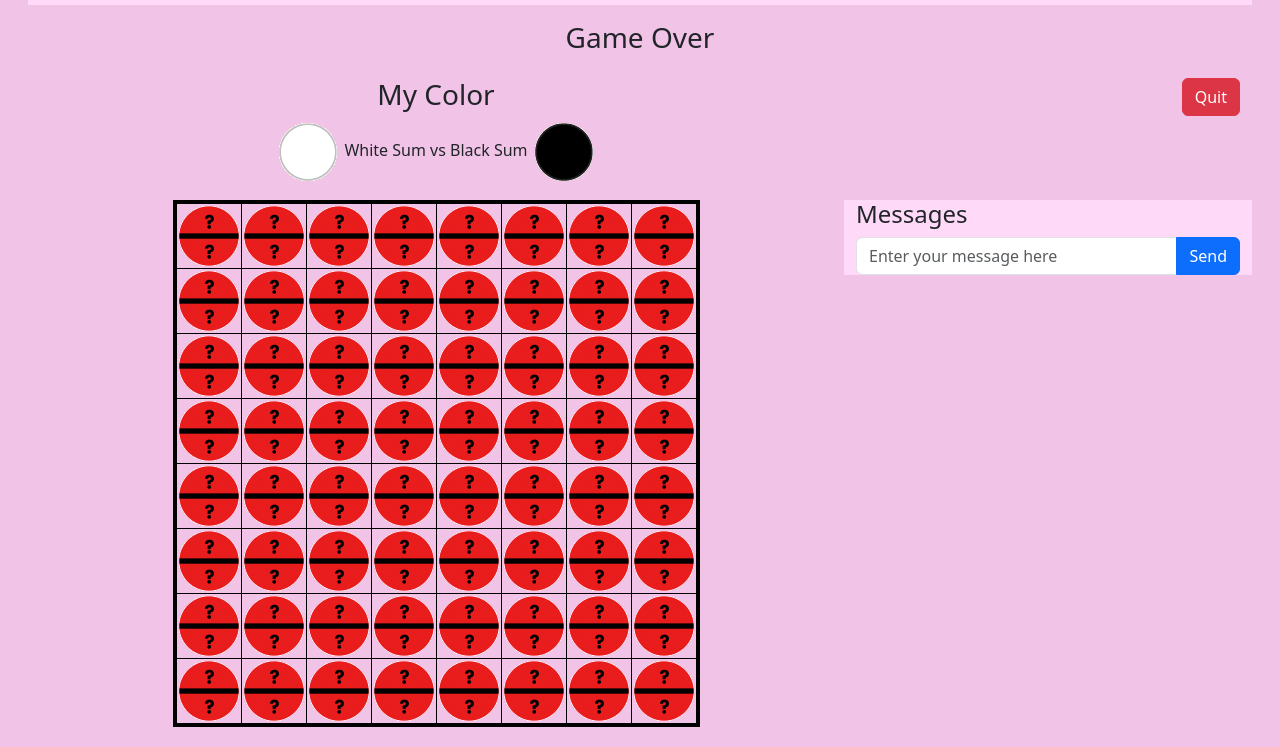
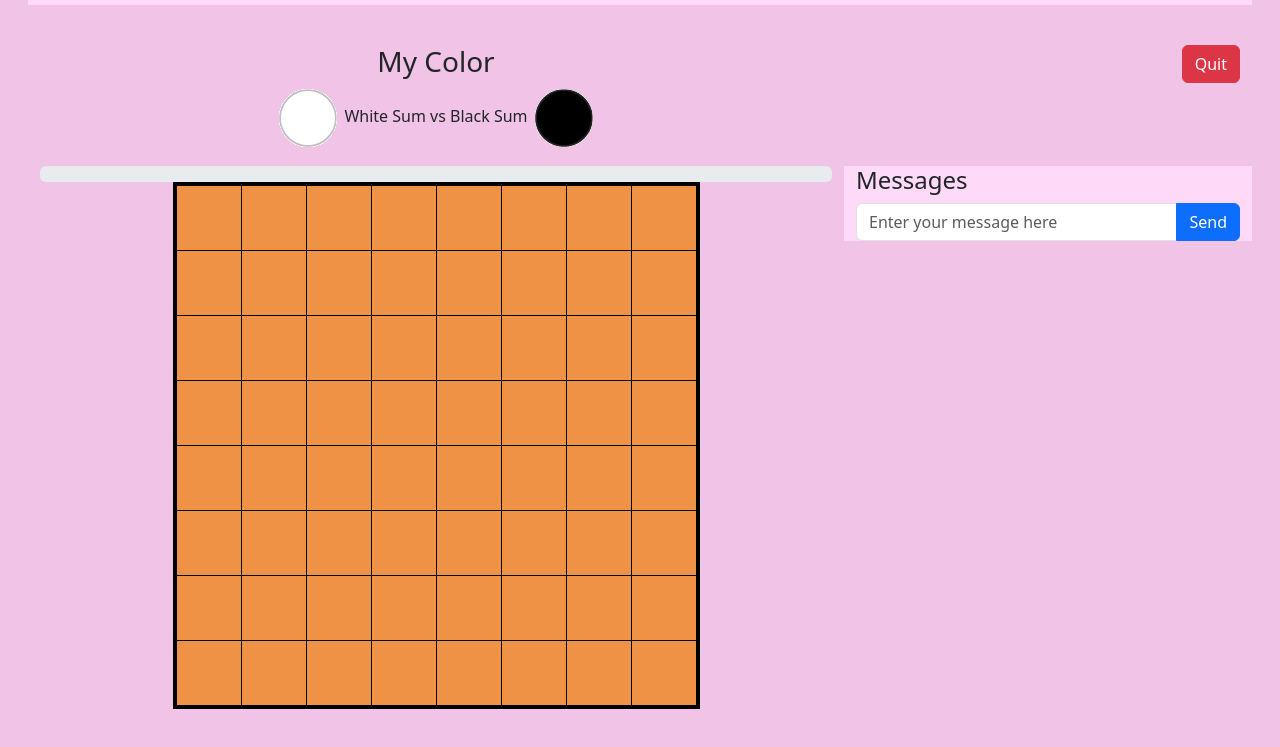
Before and after one commit to raponiUCI/reversi-raponi, a website: page public/game.html in a window 1280 px wide. Shown: the part 53-800 px from the top of the page. Drawn offline with nearby package versions, Linux system fonts and the light colour scheme; no server answers.

Commit message:
Launching the final game yay!

```diff
--- a/public/assets/css/game.css
+++ b/public/assets/css/game.css
@@ -25,10 +25,11 @@
     padding: 0px;
   }
 
-  table#game_board td{
+  table#game_board td {
     border: 1px solid black;
     margin: 0px;
     padding: 0px;
+    background-color: #f09245;
   }
 
   td.hovered_over:hover {
--- a/public/game.html
+++ b/public/game.html
@@ -20,7 +20,7 @@
 
     <div class="row m-3">
       <div class="col text-center">
-        <h3 id="game_over">Game Over</h3>
+        <h3 id="game_over"></h3>
       </div>
     </div>
 
@@ -42,81 +42,85 @@
       <div class="col">
         <div class="row align-items-start justify-content-center">
           <div class="col-md-8 table-responsive">
+            <div class="progress">
+              <div id="elapsed" class="progress-bar progress-bar-animated progress-bar-striped bg-success" role="progressbar" style="width:0%;" aria-valuenow="0" aria-valuemin="0" aria-valuemax="100">
+              </div>
+            </div>
             <table id="game_board" class="mx-auto w-auto">
               <tr>
-                <td id="0_0"><img class="img-fluid" src="assets/images/error.gif" alt="error" /></td>
-                <td id="0_1"><img class="img-fluid" src="assets/images/error.gif" alt="error" /></td>
-                <td id="0_2"><img class="img-fluid" src="assets/images/error.gif" alt="error" /></td>
-                <td id="0_3"><img class="img-fluid" src="assets/images/error.gif" alt="error" /></td>
-                <td id="0_4"><img class="img-fluid" src="assets/images/error.gif" alt="error" /></td>
-                <td id="0_5"><img class="img-fluid" src="assets/images/error.gif" alt="error" /></td>
-                <td id="0_6"><img class="img-fluid" src="assets/images/error.gif" alt="error" /></td>
-                <td id="0_7"><img class="img-fluid" src="assets/images/error.gif" alt="error" /></td>
+                <td id="0_0"><img class="img-fluid" src="assets/images/empty.gif" alt="empty" /></td>
+                <td id="0_1"><img class="img-fluid" src="assets/images/empty.gif" alt="empty" /></td>
+                <td id="0_2"><img class="img-fluid" src="assets/images/empty.gif" alt="empty" /></td>
+                <td id="0_3"><img class="img-fluid" src="assets/images/empty.gif" alt="empty" /></td>
+                <td id="0_4"><img class="img-fluid" src="assets/images/empty.gif" alt="empty" /></td>
+                <td id="0_5"><img class="img-fluid" src="assets/images/empty.gif" alt="empty" /></td>
+                <td id="0_6"><img class="img-fluid" src="assets/images/empty.gif" alt="empty" /></td>
+                <td id="0_7"><img class="img-fluid" src="assets/images/empty.gif" alt="empty" /></td>
               </tr>
               <tr>
-                <td id="1_0"><img class="img-fluid" src="assets/images/error.gif" alt="error" /></td>
-                <td id="1_1"><img class="img-fluid" src="assets/images/error.gif" alt="error" /></td>
-                <td id="1_2"><img class="img-fluid" src="assets/images/error.gif" alt="error" /></td>
-                <td id="1_3"><img class="img-fluid" src="assets/images/error.gif" alt="error" /></td>
-                <td id="1_4"><img class="img-fluid" src="assets/images/error.gif" alt="error" /></td>
-                <td id="1_5"><img class="img-fluid" src="assets/images/error.gif" alt="error" /></td>
-                <td id="1_6"><img class="img-fluid" src="assets/images/error.gif" alt="error" /></td>
-                <td id="1_7"><img class="img-fluid" src="assets/images/error.gif" alt="error" /></td>
+                <td id="1_0"><img class="img-fluid" src="assets/images/empty.gif" alt="empty" /></td>
+                <td id="1_1"><img class="img-fluid" src="assets/images/empty.gif" alt="empty" /></td>
+                <td id="1_2"><img class="img-fluid" src="assets/images/empty.gif" alt="empty" /></td>
+                <td id="1_3"><img class="img-fluid" src="assets/images/empty.gif" alt="empty" /></td>
+                <td id="1_4"><img class="img-fluid" src="assets/images/empty.gif" alt="empty" /></td>
+                <td id="1_5"><img class="img-fluid" src="assets/images/empty.gif" alt="empty" /></td>
+                <td id="1_6"><img class="img-fluid" src="assets/images/empty.gif" alt="empty" /></td>
+                <td id="1_7"><img class="img-fluid" src="assets/images/empty.gif" alt="empty" /></td>
               </tr>
               <tr>
-                <td id="2_0"><img class="img-fluid" src="assets/images/error.gif" alt="error" /></td>
-                <td id="2_1"><img class="img-fluid" src="assets/images/error.gif" alt="error" /></td>
-                <td id="2_2"><img class="img-fluid" src="assets/images/error.gif" alt="error" /></td>
-                <td id="2_3"><img class="img-fluid" src="assets/images/error.gif" alt="error" /></td>
-                <td id="2_4"><img class="img-fluid" src="assets/images/error.gif" alt="error" /></td>
-                <td id="2_5"><img class="img-fluid" src="assets/images/error.gif" alt="error" /></td>
-                <td id="2_6"><img class="img-fluid" src="assets/images/error.gif" alt="error" /></td>
-                <td id="2_7"><img class="img-fluid" src="assets/images/error.gif" alt="error" /></td>
+                <td id="2_0"><img class="img-fluid" src="assets/images/empty.gif" alt="empty" /></td>
+                <td id="2_1"><img class="img-fluid" src="assets/images/empty.gif" alt="empty" /></td>
+                <td id="2_2"><img class="img-fluid" src="assets/images/empty.gif" alt="empty" /></td>
+                <td id="2_3"><img class="img-fluid" src="assets/images/empty.gif" alt="empty" /></td>
+                <td id="2_4"><img class="img-fluid" src="assets/images/empty.gif" alt="empty" /></td>
+                <td id="2_5"><img class="img-fluid" src="assets/images/empty.gif" alt="empty" /></td>
+                <td id="2_6"><img class="img-fluid" src="assets/images/empty.gif" alt="empty" /></td>
+                <td id="2_7"><img class="img-fluid" src="assets/images/empty.gif" alt="empty" /></td>
               </tr><tr>
-                <td id="3_0"><img class="img-fluid" src="assets/images/error.gif" alt="error" /></td>
-                <td id="3_1"><img class="img-fluid" src="assets/images/error.gif" alt="error" /></td>
-                <td id="3_2"><img class="img-fluid" src="assets/images/error.gif" alt="error" /></td>
-                <td id="3_3"><img class="img-fluid" src="assets/images/error.gif" alt="error" /></td>
-                <td id="3_4"><img class="img-fluid" src="assets/images/error.gif" alt="error" /></td>
-                <td id="3_5"><img class="img-fluid" src="assets/images/error.gif" alt="error" /></td>
-                <td id="3_6"><img class="img-fluid" src="assets/images/error.gif" alt="error" /></td>
-                <td id="3_7"><img class="img-fluid" src="assets/images/error.gif" alt="error" /></td>
+                <td id="3_0"><img class="img-fluid" src="assets/images/empty.gif" alt="empty" /></td>
+                <td id="3_1"><img class="img-fluid" src="assets/images/empty.gif" alt="empty" /></td>
+                <td id="3_2"><img class="img-fluid" src="assets/images/empty.gif" alt="empty" /></td>
+                <td id="3_3"><img class="img-fluid" src="assets/images/empty.gif" alt="empty" /></td>
+                <td id="3_4"><img class="img-fluid" src="assets/images/empty.gif" alt="empty" /></td>
+                <td id="3_5"><img class="img-fluid" src="assets/images/empty.gif" alt="empty" /></td>
+                <td id="3_6"><img class="img-fluid" src="assets/images/empty.gif" alt="empty" /></td>
+                <td id="3_7"><img class="img-fluid" src="assets/images/empty.gif" alt="empty" /></td>
               </tr><tr>
-                <td id="4_0"><img class="img-fluid" src="assets/images/error.gif" alt="error" /></td>
-                <td id="4_1"><img class="img-fluid" src="assets/images/error.gif" alt="error" /></td>
-                <td id="4_2"><img class="img-fluid" src="assets/images/error.gif" alt="error" /></td>
-                <td id="4_3"><img class="img-fluid" src="assets/images/error.gif" alt="error" /></td>
-                <td id="4_4"><img class="img-fluid" src="assets/images/error.gif" alt="error" /></td>
-                <td id="4_5"><img class="img-fluid" src="assets/images/error.gif" alt="error" /></td>
-                <td id="4_6"><img class="img-fluid" src="assets/images/error.gif" alt="error" /></td>
-                <td id="4_7"><img class="img-fluid" src="assets/images/error.gif" alt="error" /></td>
+                <td id="4_0"><img class="img-fluid" src="assets/images/empty.gif" alt="empty" /></td>
+                <td id="4_1"><img class="img-fluid" src="assets/images/empty.gif" alt="empty" /></td>
+                <td id="4_2"><img class="img-fluid" src="assets/images/empty.gif" alt="empty" /></td>
+                <td id="4_3"><img class="img-fluid" src="assets/images/empty.gif" alt="empty" /></td>
+                <td id="4_4"><img class="img-fluid" src="assets/images/empty.gif" alt="empty" /></td>
+                <td id="4_5"><img class="img-fluid" src="assets/images/empty.gif" alt="empty" /></td>
+                <td id="4_6"><img class="img-fluid" src="assets/images/empty.gif" alt="empty" /></td>
+                <td id="4_7"><img class="img-fluid" src="assets/images/empty.gif" alt="empty" /></td>
               </tr><tr>
-                <td id="5_0"><img class="img-fluid" src="assets/images/error.gif" alt="error" /></td>
-                <td id="5_1"><img class="img-fluid" src="assets/images/error.gif" alt="error" /></td>
-                <td id="5_2"><img class="img-fluid" src="assets/images/error.gif" alt="error" /></td>
-                <td id="5_3"><img class="img-fluid" src="assets/images/error.gif" alt="error" /></td>
-                <td id="5_4"><img class="img-fluid" src="assets/images/error.gif" alt="error" /></td>
-                <td id="5_5"><img class="img-fluid" src="assets/images/error.gif" alt="error" /></td>
-                <td id="5_6"><img class="img-fluid" src="assets/images/error.gif" alt="error" /></td>
-                <td id="5_7"><img class="img-fluid" src="assets/images/error.gif" alt="error" /></td>
+                <td id="5_0"><img class="img-fluid" src="assets/images/empty.gif" alt="empty" /></td>
+                <td id="5_1"><img class="img-fluid" src="assets/images/empty.gif" alt="empty" /></td>
+                <td id="5_2"><img class="img-fluid" src="assets/images/empty.gif" alt="empty" /></td>
+                <td id="5_3"><img class="img-fluid" src="assets/images/empty.gif" alt="empty" /></td>
+                <td id="5_4"><img class="img-fluid" src="assets/images/empty.gif" alt="empty" /></td>
+                <td id="5_5"><img class="img-fluid" src="assets/images/empty.gif" alt="empty" /></td>
+                <td id="5_6"><img class="img-fluid" src="assets/images/empty.gif" alt="empty" /></td>
+                <td id="5_7"><img class="img-fluid" src="assets/images/empty.gif" alt="empty" /></td>
               </tr><tr>
-                <td id="6_0"><img class="img-fluid" src="assets/images/error.gif" alt="error" /></td>
-                <td id="6_1"><img class="img-fluid" src="assets/images/error.gif" alt="error" /></td>
-                <td id="6_2"><img class="img-fluid" src="assets/images/error.gif" alt="error" /></td>
-                <td id="6_3"><img class="img-fluid" src="assets/images/error.gif" alt="error" /></td>
-                <td id="6_4"><img class="img-fluid" src="assets/images/error.gif" alt="error" /></td>
-                <td id="6_5"><img class="img-fluid" src="assets/images/error.gif" alt="error" /></td>
-                <td id="6_6"><img class="img-fluid" src="assets/images/error.gif" alt="error" /></td>
-                <td id="6_7"><img class="img-fluid" src="assets/images/error.gif" alt="error" /></td>
+                <td id="6_0"><img class="img-fluid" src="assets/images/empty.gif" alt="empty" /></td>
+                <td id="6_1"><img class="img-fluid" src="assets/images/empty.gif" alt="empty" /></td>
+                <td id="6_2"><img class="img-fluid" src="assets/images/empty.gif" alt="empty" /></td>
+                <td id="6_3"><img class="img-fluid" src="assets/images/empty.gif" alt="empty" /></td>
+                <td id="6_4"><img class="img-fluid" src="assets/images/empty.gif" alt="empty" /></td>
+                <td id="6_5"><img class="img-fluid" src="assets/images/empty.gif" alt="empty" /></td>
+                <td id="6_6"><img class="img-fluid" src="assets/images/empty.gif" alt="empty" /></td>
+                <td id="6_7"><img class="img-fluid" src="assets/images/empty.gif" alt="empty" /></td>
               </tr><tr>
-                <td id="7_0"><img class="img-fluid" src="assets/images/error.gif" alt="error" /></td>
-                <td id="7_1"><img class="img-fluid" src="assets/images/error.gif" alt="error" /></td>
-                <td id="7_2"><img class="img-fluid" src="assets/images/error.gif" alt="error" /></td>
-                <td id="7_3"><img class="img-fluid" src="assets/images/error.gif" alt="error" /></td>
-                <td id="7_4"><img class="img-fluid" src="assets/images/error.gif" alt="error" /></td>
-                <td id="7_5"><img class="img-fluid" src="assets/images/error.gif" alt="error" /></td>
-                <td id="7_6"><img class="img-fluid" src="assets/images/error.gif" alt="error" /></td>
-                <td id="7_7"><img class="img-fluid" src="assets/images/error.gif" alt="error" /></td>
+                <td id="7_0"><img class="img-fluid" src="assets/images/empty.gif" alt="empty" /></td>
+                <td id="7_1"><img class="img-fluid" src="assets/images/empty.gif" alt="empty" /></td>
+                <td id="7_2"><img class="img-fluid" src="assets/images/empty.gif" alt="empty" /></td>
+                <td id="7_3"><img class="img-fluid" src="assets/images/empty.gif" alt="empty" /></td>
+                <td id="7_4"><img class="img-fluid" src="assets/images/empty.gif" alt="empty" /></td>
+                <td id="7_5"><img class="img-fluid" src="assets/images/empty.gif" alt="empty" /></td>
+                <td id="7_6"><img class="img-fluid" src="assets/images/empty.gif" alt="empty" /></td>
+                <td id="7_7"><img class="img-fluid" src="assets/images/empty.gif" alt="empty" /></td>
               </tr>
 
             </table>
```
Also changed, not shown: public/assets/js/main.js (+72 -14 lines), server.js (+195 -7 lines).
